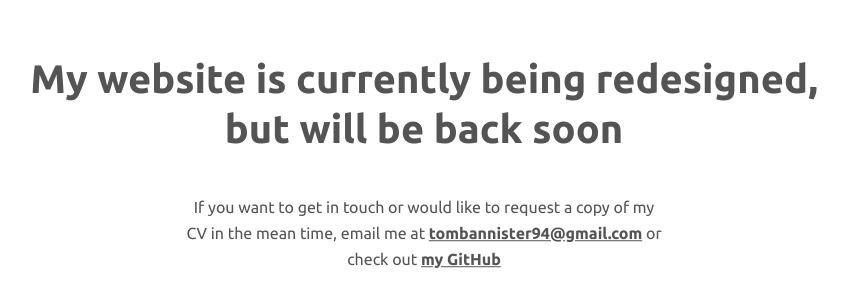
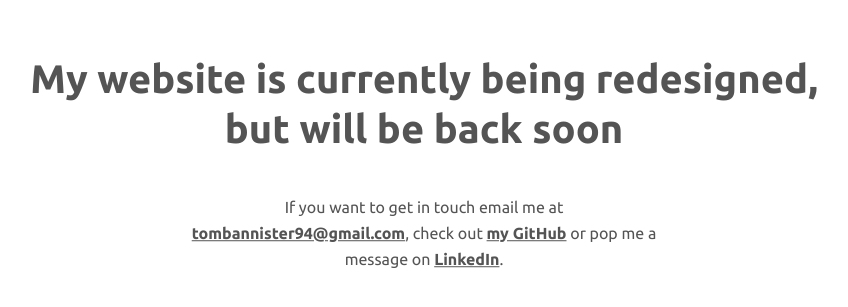
Before and after one commit to tombannister-94/me, a Django app: template templates/index.html in a window 1280 px wide. Shown: the part 237-544 px from the top of the page, without its empty margins (216-1064 px from the left). Run offline with Django 3.2, Linux system fonts and the light colour scheme; the template is opened without the code that fills it, so the values that code supplies are empty.

Commit message:
Tweak holding page message, add LinkedIn

```diff
--- a/templates/index.html
+++ b/templates/index.html
@@ -21,7 +21,7 @@
         <section class="page">
             <div class="page__container">
                 <h1>My website is currently being redesigned, but will be back soon</h1>
-                <p>If you want to get in touch or would like to request a copy of my CV in the mean time, email me at <a href="mailto:tombannister94@gmail.com" title="Email me">tombannister94@gmail.com</a> or check out <a href="https://github.com/tombannister-94" target="_blank" rel="noopener noreferrer" title="Tom Bannister on GitHub">my GitHub</a></p>
+                <p>If you want to get in touch email me at <a href="mailto:tombannister94@gmail.com" title="Email me">tombannister94@gmail.com</a>, check out <a href="https://github.com/tombannister-94" target="_blank" rel="noopener noreferrer" title="Tom Bannister on GitHub">my GitHub</a> or pop me a message on <a href="https://www.linkedin.com/in/thomas-bannister-aa815b107/" title="Tom Bannister on LinkedIn" target="_blank" rel="noopener noreferrer">LinkedIn</a>.</p>
             </div>
         </section>
     </body>
```
